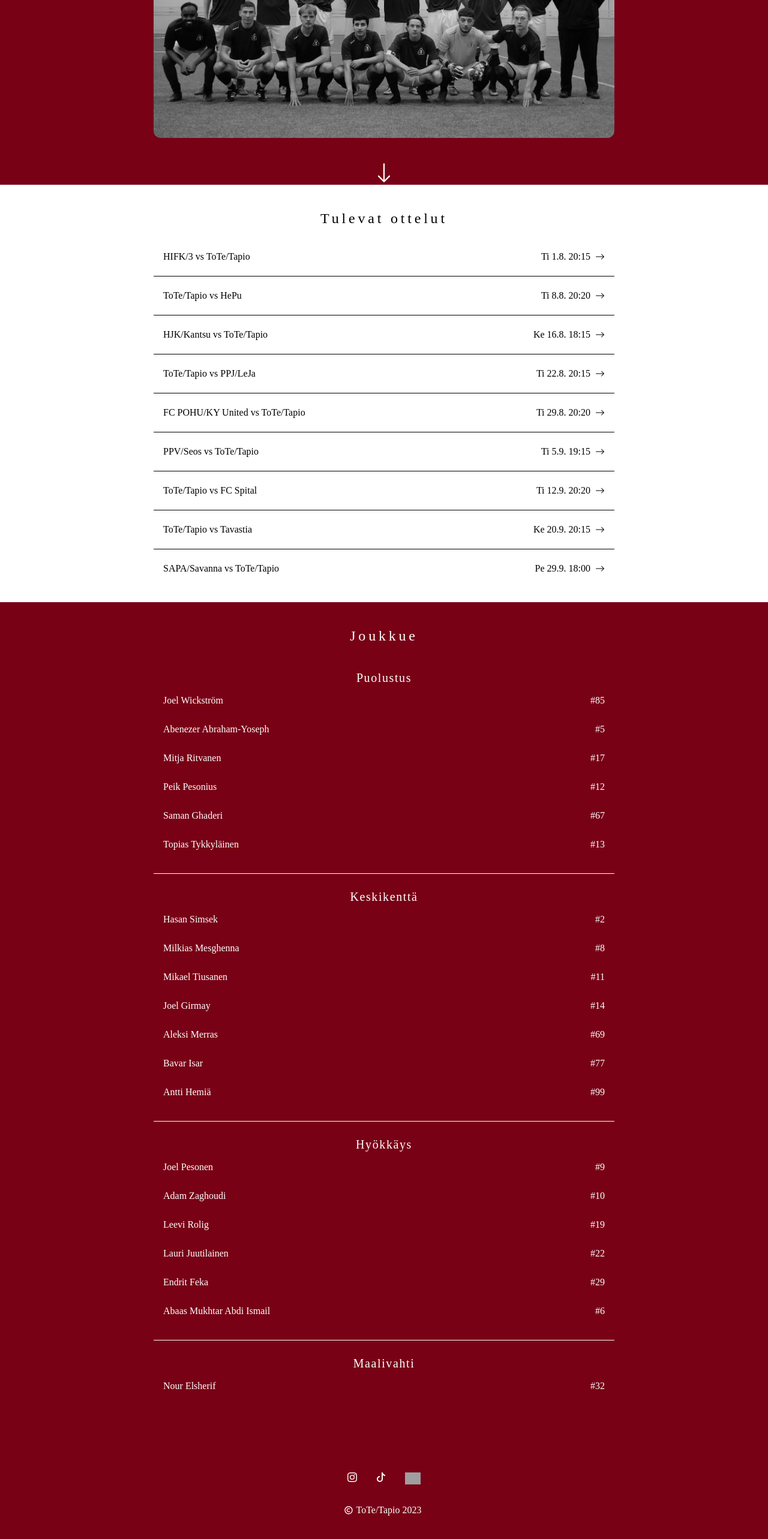
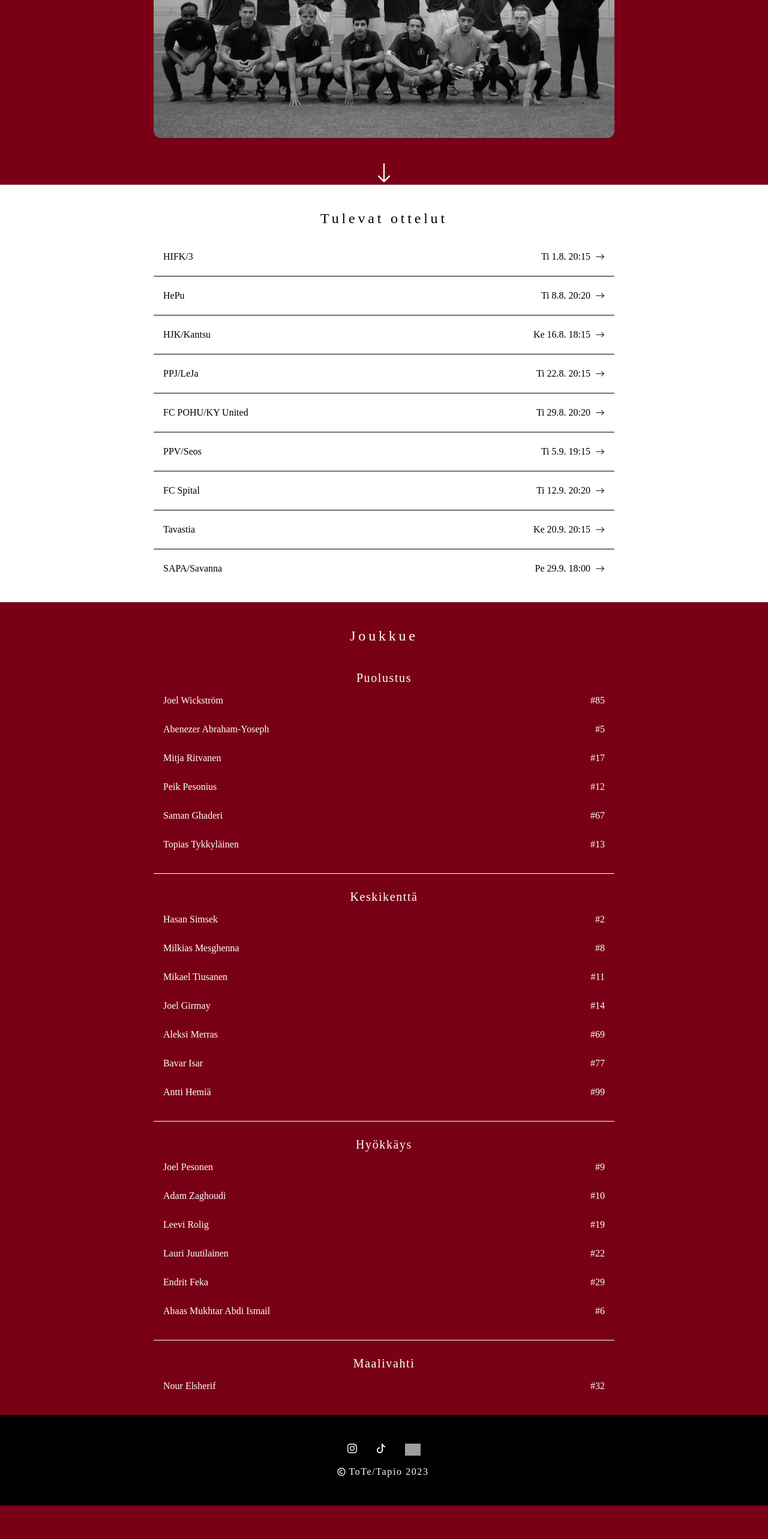
Before and after one commit to Eljowe/Tapio, a React (Vite) app: page / in a window 1280 px wide. Shown: the part 492-3058 px from the top of the page at 60% size. After the commit the page ends 3002 px from the top, so only its background shows below. Built offline with nearby package versions, Linux system fonts and the light colour scheme; grey boxes are pictures that could not be loaded; what tailwindcss-debug-screens would draw is missing.

Commit message:
footer colors

```diff
--- a/src/App.tsx
+++ b/src/App.tsx
@@ -37,7 +37,7 @@ function App() {
     <motion.section className='home' {...slideAnimation('up')}>
       <div className='text-white w-full flex flex-col justify-center items-center'>
         <section id="koti" className='w-full h-[100vh] flex flex-col items-center p-6'>
-          <h3 className='tracking-[3.75vw] text-xs mt-[18vh] sm:mt-0 md:mt-0 lg:mt-0 xl:mt-0 2xl:mt-0 sm:tracking-[5vw] md:tracking-[5vw] lg:tracking-[5vw] xl:tracking-[5vw] 2xl:tracking-[5vw]'>TOUKOLAN TERÄS</h3>
+          <h3 className='tracking-[3.75vw] text-xs mt-[12vh] sm:mt-0 md:mt-0 lg:mt-0 xl:mt-0 2xl:mt-0 sm:tracking-[5vw] md:tracking-[5vw] lg:tracking-[5vw] xl:tracking-[5vw] 2xl:tracking-[5vw]'>TOUKOLAN TERÄS</h3>
           <h1 className='text-5xl sm:text-7xl md:text-8xl tracking-[2vw] mt-10 sm:mt-10 md:mt-10 lg:mt-10 xl:mt-10 2xl:mt-10 px-0'>TOTE/TAPIO</h1>
           <img className="w-max h-[10vh] mt-5" src="https://www.toukolanteras.fi/wp-content/themes/wp-toukolan/images/logo.png" alt='logo'></img>
           <img src={Team1} className='w-max sm:w-[80vw] md:w-[80vw] lg:w-[70vw] xl:w-[60vw] 2xl:w-[50vw] rounded-xl mt-10' alt='Team'></img>
@@ -50,7 +50,7 @@ function App() {
           <div className='flex flex-col m-auto w-[80vw] sm:w-[80vw] md:w-[80vw] lg:w-[70vw] xl:w-[60vw] 2xl:w-[50vw] items-center justify-center text-center divide-black divide-y divide-solid'>
             <a href="https://tulospalvelu.palloliitto.fi/match/2825150/lineups" target='_blank'>
               <div className='flex flex-row justify-between m-auto items-center text-left px-4 py-6 w-[80vw] sm:w-[80vw] md:w-[80vw] lg:w-[70vw] xl:w-[60vw] 2xl:w-[50vw]'>
-                <p>HIFK/3 vs ToTe/Tapio</p>
+                <p>HIFK/3</p>
                 <div className='flex flex-row justify-center items-center'>
                   <p className='pr-2 text-right'>Ti 1.8. 20:15</p>
                   <BsArrowRight/>
@@ -59,7 +59,7 @@ function App() {
             </a>
             <a href="https://tulospalvelu.palloliitto.fi/match/2825154/lineups" target='_blank'>
               <div className='flex flex-row justify-between m-auto items-center text-left px-4 py-6 w-[80vw] sm:w-[80vw] md:w-[80vw] lg:w-[70vw] xl:w-[60vw] 2xl:w-[50vw]'>
-                <p>ToTe/Tapio vs HePu</p>
+                <p>HePu</p>
                 <div className='flex flex-row justify-center items-center'>
                   <p className='pr-2 text-right'>Ti 8.8. 20:20</p>
                   <BsArrowRight/>
@@ -68,7 +68,7 @@ function App() {
             </a>
             <a href="https://tulospalvelu.palloliitto.fi/match/2825160/lineups" target='_blank'>
               <div className='flex flex-row justify-between m-auto items-center text-left px-4 py-6 w-[80vw] sm:w-[80vw] md:w-[80vw] lg:w-[70vw] xl:w-[60vw] 2xl:w-[50vw]'>
-                <p>HJK/Kantsu vs ToTe/Tapio</p>
+                <p>HJK/Kantsu</p>
                 <div className='flex flex-row justify-center items-center'>
                   <p className='pr-2 text-right'>Ke 16.8. 18:15</p>
                   <BsArrowRight/>
@@ -77,7 +77,7 @@ function App() {
             </a>
             <a href="https://tulospalvelu.palloliitto.fi/match/2825163/lineups" target='_blank'>
               <div className='flex flex-row justify-between m-auto text-left px-4 py-6 w-[80vw] sm:w-[80vw] md:w-[80vw] lg:w-[70vw] xl:w-[60vw] 2xl:w-[50vw]'>
-                <p>ToTe/Tapio vs PPJ/LeJa</p>
+                <p>PPJ/LeJa</p>
                 <div className='flex flex-row justify-center items-center'>
                   <p className='pr-2 text-right'>Ti 22.8. 20:15</p>
                   <BsArrowRight/>
@@ -86,7 +86,7 @@ function App() {
             </a>
             <a href="https://tulospalvelu.palloliitto.fi/match/2825170/lineups" target='_blank'>
               <div className='flex flex-row justify-between m-auto items-center text-left px-4 py-6 w-[80vw] sm:w-[80vw] md:w-[80vw] lg:w-[70vw] xl:w-[60vw] 2xl:w-[50vw]'>
-                <p>FC POHU/KY United vs ToTe/Tapio</p>
+                <p>FC POHU/KY United</p>
                 <div className='flex flex-row justify-center items-center'>
                   <p className='pr-2 text-right'>Ti 29.8. 20:20</p>
                   <BsArrowRight/>
@@ -95,7 +95,7 @@ function App() {
             </a>
             <a href="https://tulospalvelu.palloliitto.fi/match/2825170/lineups" target='_blank'>
               <div className='flex flex-row justify-between m-auto items-center text-left px-4 py-6 w-[80vw] sm:w-[80vw] md:w-[80vw] lg:w-[70vw] xl:w-[60vw] 2xl:w-[50vw]'>
-                <p>PPV/Seos vs ToTe/Tapio</p>
+                <p>PPV/Seos</p>
                 <div className='flex flex-row justify-center items-center'>
                   <p className='pr-2 text-right'>Ti 5.9. 19:15</p>
                   <BsArrowRight/>
@@ -104,7 +104,7 @@ function App() {
             </a>
             <a href="https://tulospalvelu.palloliitto.fi/match/2825175/lineups" target='_blank'>
               <div className='flex flex-row justify-between m-auto items-center text-left px-4 py-6 w-[80vw] sm:w-[80vw] md:w-[80vw] lg:w-[70vw] xl:w-[60vw] 2xl:w-[50vw]'>
-                <p>ToTe/Tapio vs FC Spital</p>
+                <p>FC Spital</p>
                 <div className='flex flex-row justify-center items-center'>
                   <p className='pr-2 text-right'>Ti 12.9. 20:20</p>
                   <BsArrowRight/>
@@ -113,7 +113,7 @@ function App() {
             </a>
             <a href="https://tulospalvelu.palloliitto.fi/match/2825181/lineups" target='_blank'>
               <div className='flex flex-row justify-between m-auto items-center text-left px-4 py-6 w-[80vw] sm:w-[80vw] md:w-[80vw] lg:w-[70vw] xl:w-[60vw] 2xl:w-[50vw]'>
-                <p>ToTe/Tapio vs Tavastia</p>
+                <p>Tavastia</p>
                 <div className='flex flex-row justify-center items-center'>
                   <p className='pr-2 text-right'>Ke 20.9. 20:15</p>
                   <BsArrowRight/>
@@ -122,7 +122,7 @@ function App() {
             </a>
             <a href="https://tulospalvelu.palloliitto.fi/match/2825190/lineups" target='_blank'>
               <div className='flex flex-row justify-between m-auto items-center text-left px-4 py-6 w-[80vw] sm:w-[80vw] md:w-[80vw] lg:w-[70vw] xl:w-[60vw] 2xl:w-[50vw]'>
-                <p>SAPA/Savanna vs ToTe/Tapio</p>
+                <p>SAPA/Savanna</p>
                 <div className='flex flex-row justify-center items-center'>
                   <p className='pr-2 text-right'>Pe 29.9. 18:00</p>
                   <BsArrowRight/>
@@ -226,8 +226,8 @@ function App() {
               </div>
             </div>
           </section>
-          <footer className='flex flex-col justify-center py-16 w-full'>
-            <div className='flex flex-row justify-center py-8 w-full'>
+          <footer className='flex flex-col justify-center py-12 w-full bg-black'>
+            <div className='flex flex-row justify-center pb-4 w-full'>
               <a className='px-4' href='https://www.instagram.com/totetapio/' target='_blank' rel='noreferrer'>
                 <BsInstagram/>
               </a>
@@ -240,7 +240,7 @@ function App() {
             </div>
             <div className='flex flex-row justify-center items-center'>
               <BiCopyright/>
-              <p className='px-1'>ToTe/Tapio 2023</p>
+              <p className='px-1 tracking-[0.1rem]'>ToTe/Tapio 2023</p>
             </div>
           </footer>
         </div>
```
